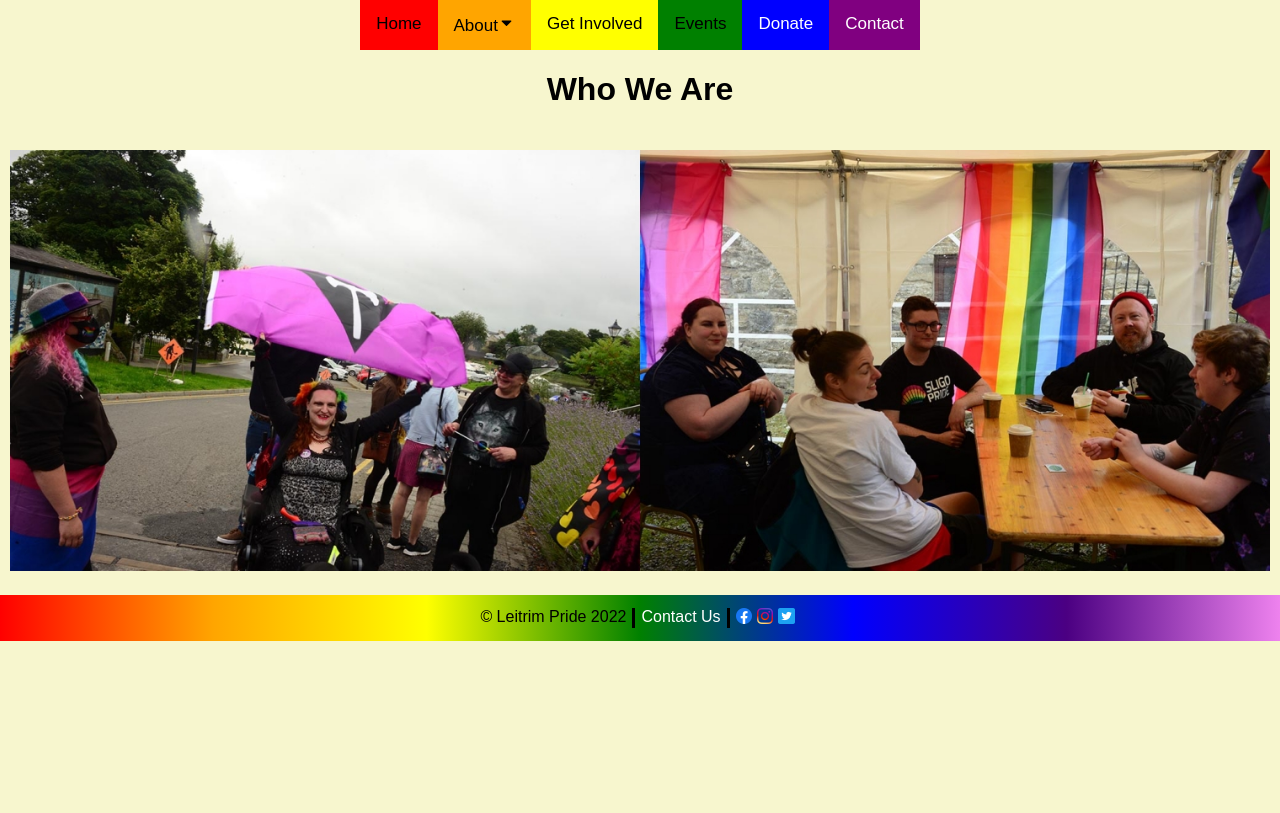
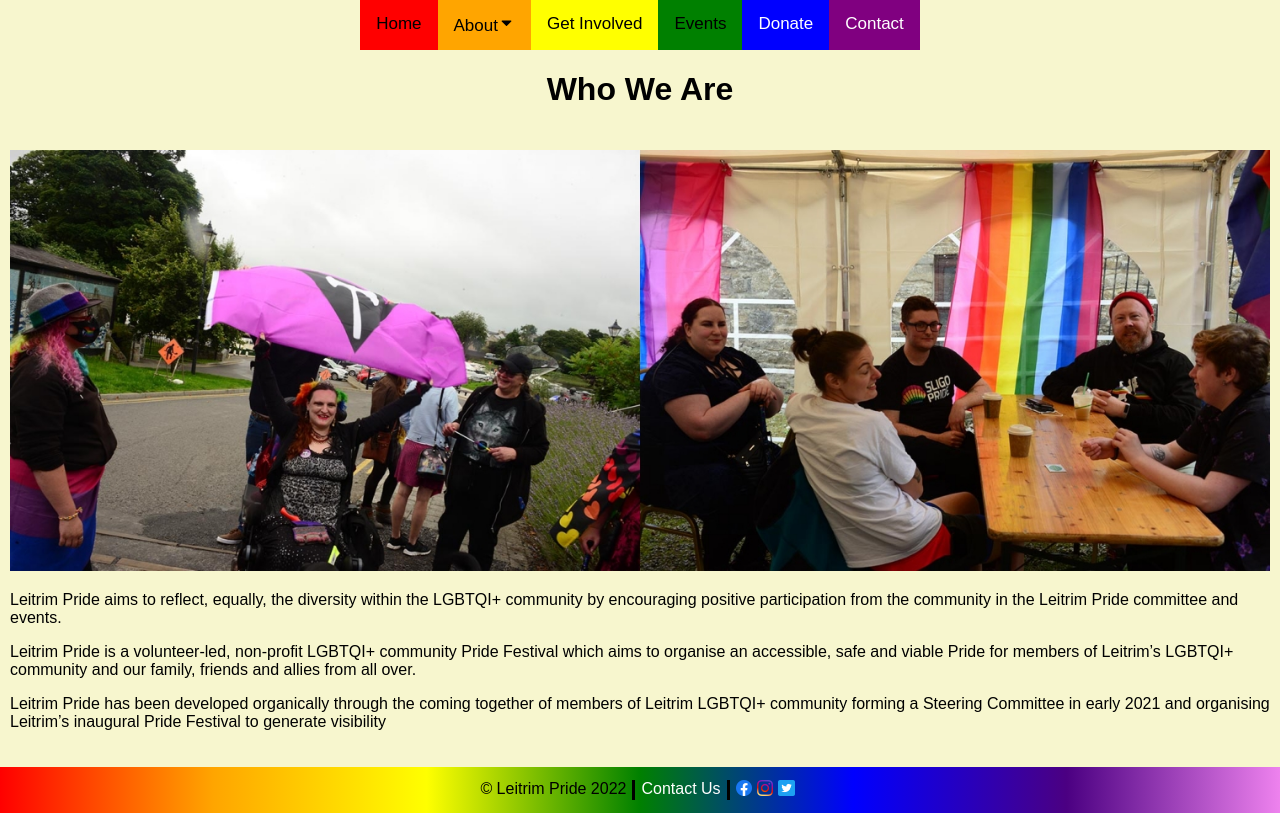
Before and after one commit to Jacobs1986/leitrim-pride, a React (Create React App) app: page /about in a window 1280 px wide. Built offline with nearby package versions, Linux system fonts and the light colour scheme; the HTML template or start-up script is replaced by a standard one.

Commit message:
Added about Lit

```diff
--- /dev/null
+++ b/src/components/aboutPage/aboutLit.js
@@ -0,0 +1,20 @@
+import React from "react";
+
+// CSS File
+import "./aboutPage-styles.css";
+
+export default function AboutLit() {
+    return (
+        <div>
+            <p>
+                Leitrim Pride aims to reflect, equally, the diversity within the LGBTQI+ community by encouraging positive participation from the community in the Leitrim Pride committee and events.
+            </p>
+            <p>
+                Leitrim Pride is a volunteer-led, non-profit LGBTQI+ community Pride Festival which aims to organise an accessible, safe and viable Pride for members of Leitrim’s LGBTQI+ community and our family, friends and allies from all over.
+            </p>
+            <p>
+                Leitrim Pride has been developed organically through the coming together of members of Leitrim LGBTQI+ community forming a Steering Committee in early 2021 and organising Leitrim’s inaugural Pride Festival to generate visibility
+            </p>
+        </div>
+    );
+};
--- a/src/pages/about-page.js
+++ b/src/pages/about-page.js
@@ -2,6 +2,7 @@ import React from "react";
 
 // Components
 import WhoWeAreImage from "../components/aboutPage/whoWeAreImage";
+import AboutLit from "../components/aboutPage/aboutLit";
 
 export default function About() {
     return (
@@ -15,6 +16,10 @@ export default function About() {
                     <div className="col-xs-12">
                         <WhoWeAreImage />
                     </div>
+                    {/* Literature */}
+                    <div className="col-xs-12">
+                        <AboutLit />
+                    </div>
                 </div>
             </div>
         </div>
```
